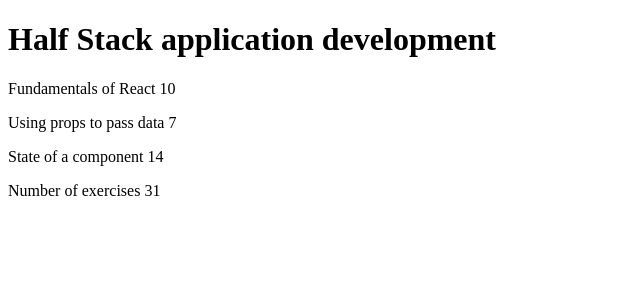
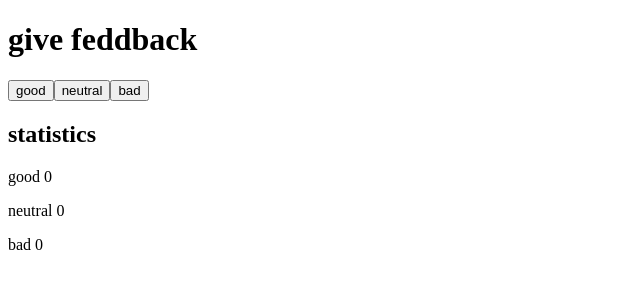
Before and after one commit to Doulos07/Full-Stack-Open, a React (Vite) app in the folder part1/: page / in a window 1280 px wide. Shown: the top 300 px of the page, without its empty margins (0-640 px from the left). Built offline with nearby package versions, Linux system fonts and the light colour scheme.

Commit message:
Excercise 1.6

```diff
--- a/part1/src/App.jsx
+++ b/part1/src/App.jsx
@@ -1,72 +1,58 @@
-//Header, Content y Total.
-const Header = (props) => {
+import { useState } from "react";
+
+const Button = ({ onClick, text }) => {
+  return <button onClick={onClick}>{text}</button>;
+};
+
+const Buttons = ({ good, neutral, bad }) => {
   return (
     <>
-      <h1>{props.course.name}</h1>
+      <Button onClick={good} text="good" />
+      <Button onClick={neutral} text="neutral" />
+      <Button onClick={bad} text="bad" />
     </>
   );
 };
 
-const Part = (props) => {
-  console.log(props);
+const StatisticLine = ({ text, value }) => (
+  <p>
+    {text} {value}
+  </p>
+);
+
+const Statistics = ({ good, neutral, bad }) => {
   return (
-    <p>
-      {props.part} {props.exercises}
-    </p>
-  );
-};
-
-const Content = (props) => {
-  console.log(props);
-  let parts = props.course.parts.slice();
-  console.log("copy");
-  console.log(parts);
-  // How to implement foreach/map
-  return (
-    <>
-      <Part part={parts[0].name} exercises={parts[0].exercises} />
-      <Part part={parts[1].name} exercises={parts[1].exercises} />
-      <Part part={parts[2].name} exercises={parts[2].exercises} />
-    </>
-  );
-};
-
-const Total = (props) => {
-  let parts = props.course.parts.slice();
-  return (
-    <>
-      <p>
-        Number of exercises{" "}
-        {parts[0].exercises + parts[1].exercises + parts[2].exercises}
-      </p>
-    </>
+    <div>
+      <h2>statistics</h2>
+      <StatisticLine text="good" value={good} />
+      <StatisticLine text="neutral" value={neutral} />
+      <StatisticLine text="bad" value={bad} />
+    </div>
   );
 };
 
 const App = () => {
-  const course = {
-    name: "Half Stack application development",
-    parts: [
-      {
-        name: "Fundamentals of React",
-        exercises: 10,
-      },
-      {
-        name: "Using props to pass data",
-        exercises: 7,
-      },
-      {
-        name: "State of a component",
-        exercises: 14,
-      },
-    ],
-  };
+  // guarda los clics de cada botón en su propio estado
+  const [good, setGood] = useState(0);
+  const [neutral, setNeutral] = useState(0);
+  const [bad, setBad] = useState(0);
 
+  const handleGoodClick = () => setGood(good + 1);
+  const handleNeutralClick = () => setNeutral(neutral + 1);
+  const handleBadClick = () => setBad(bad + 1);
+
+  console.log("good:", good);
+  console.log("neutral:", neutral);
+  console.log("bad:", bad);
   return (
     <div>
-      <Header course={course} />
-      <Content course={course} />
-      <Total course={course} />
+      <h1>give feddback</h1>
+      <Buttons
+        good={handleGoodClick}
+        neutral={handleNeutralClick}
+        bad={handleBadClick}
+      />
+      <Statistics good={good} neutral={neutral} bad={bad} />
     </div>
   );
 };
--- a/part1/src/main.jsx
+++ b/part1/src/main.jsx
@@ -1,3 +1,4 @@
+import React from "react";
 import ReactDOM from "react-dom/client";
 
 import App from "./App";
```
